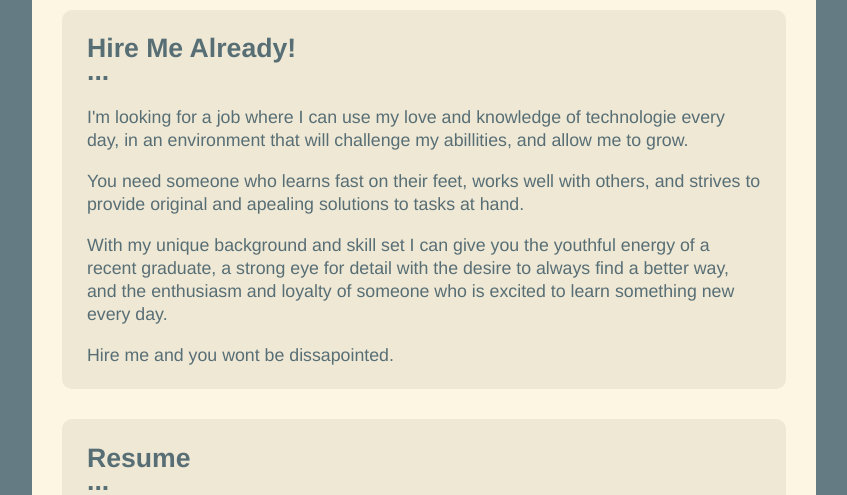
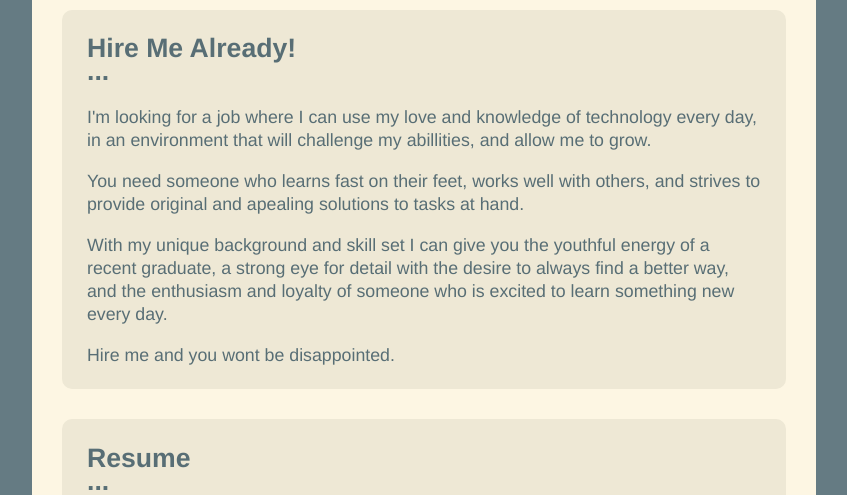
Before and after one commit to baroquebloke/flaskr, a Flask app: page / in a window 1280 px wide. Shown: the part 2151-2646 px from the top of the page, without its empty margins (216-1063 px from the left). Run offline with Flask 2, Linux system fonts and the light colour scheme.

Commit message:
spelling

```diff
--- a/templates/pages/index.html
+++ b/templates/pages/index.html
@@ -85,7 +85,7 @@
 
 {% block hireMe %}
 <h2>Hire Me Already!<br>...</h2>
-<p>I'm looking for a job where I can use my love and knowledge of technologie
+<p>I'm looking for a job where I can use my love and knowledge of technology
   every day, in an environment that will challenge my abillities, and allow
   me to grow.</p>
 <p>You need someone who learns fast on their feet, works well with others, and
@@ -94,7 +94,7 @@
   of a recent graduate, a strong eye for detail with the desire to always
   find a better way, and the enthusiasm and loyalty of someone who is
   excited to learn something new every day.</p>
-<p>Hire me and you wont be dissapointed.</p>
+<p>Hire me and you wont be disappointed.</p>
 {% endblock %}
 
 {% block resume %}
```
